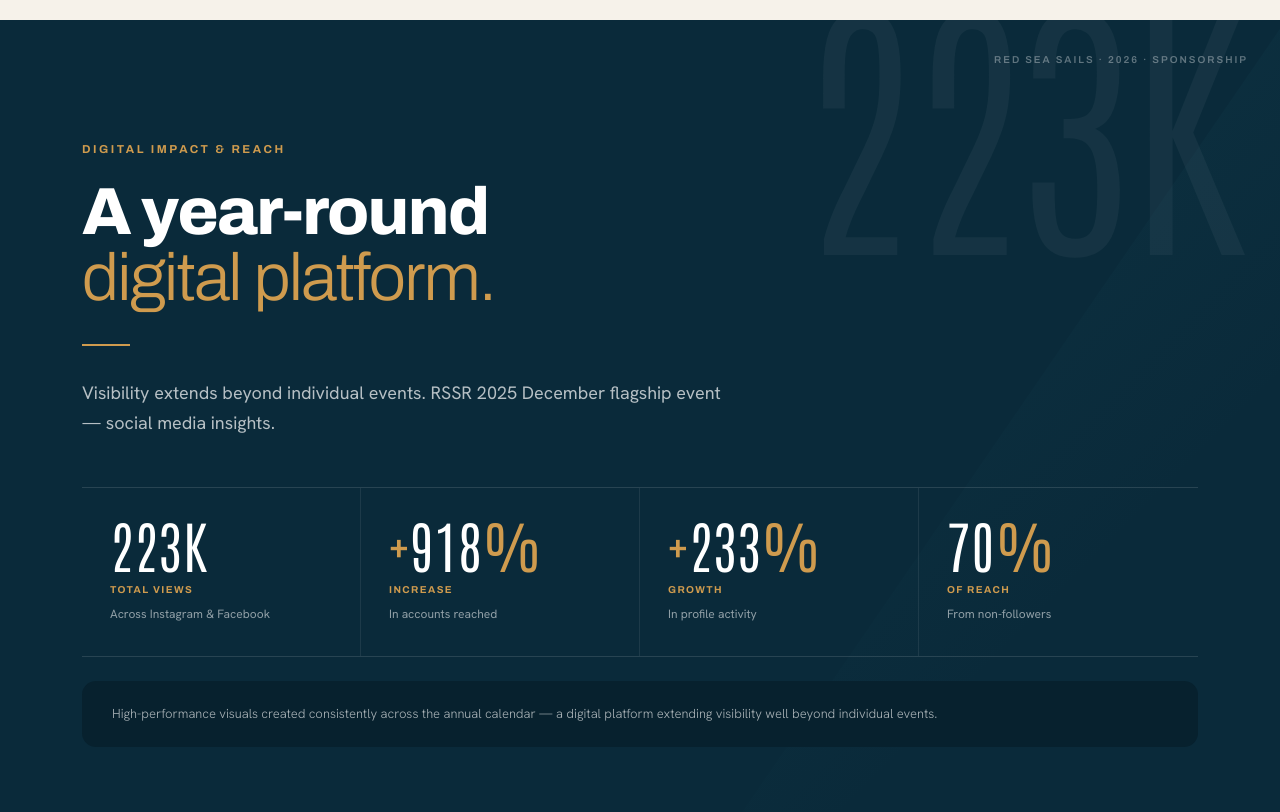
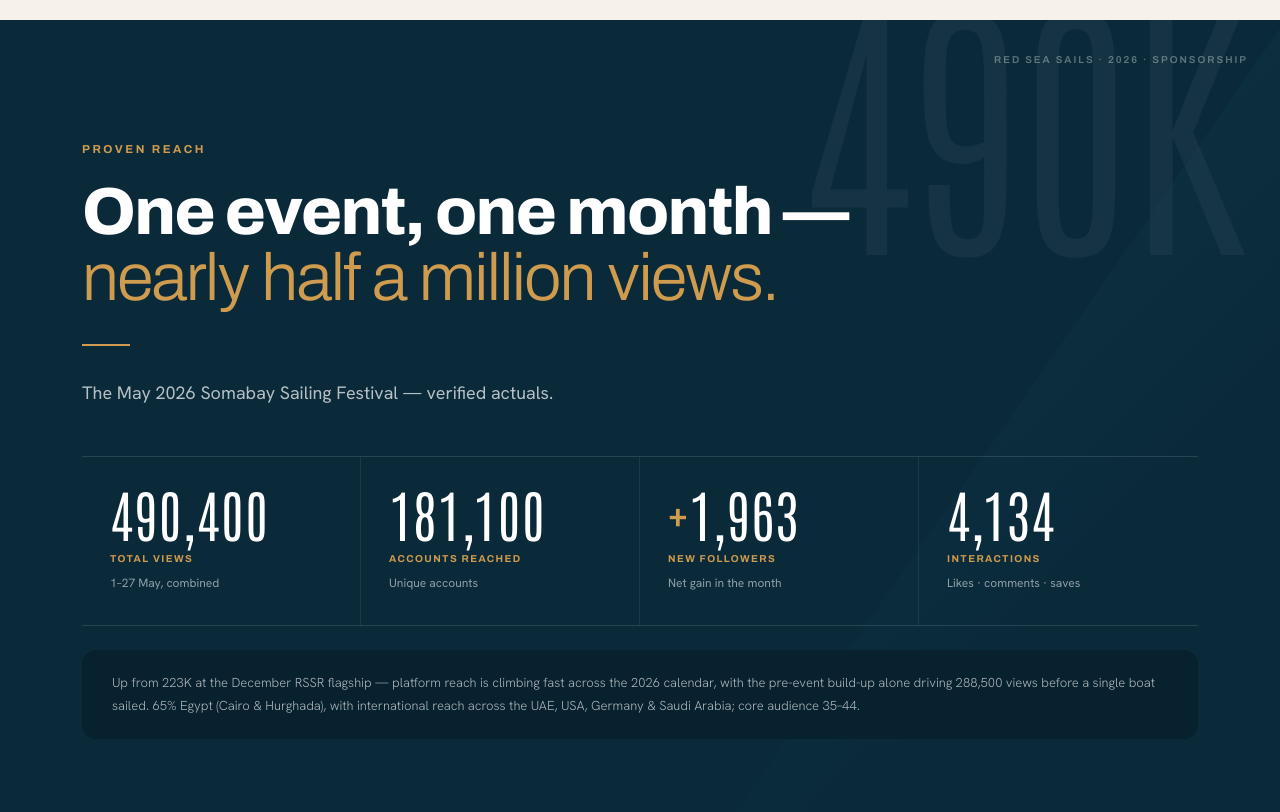
Before and after one commit to Mojo-xyz/partners2026, a website: page index.html in a window 1280 px wide. Shown: the part 9788-10600 px from the top of the page. Drawn offline with Linux system fonts and the light colour scheme.

Commit message:
Update digital impact section with May Soma Bay numbers

```diff
--- a/index.html
+++ b/index.html
@@ -612,15 +612,15 @@ table.data th.col-pp{color:var(--gold-soft)}
     <div class="rule"></div>
     <p class="lede">Experience the energy and atmosphere of Red Sea Sails through video highlights from past events. Full event footage and sponsor-activation examples available upon request.</p>
     <div class="reel-grid">
-      <a class="reel-card" href="https://www.redsearegatta.com" target="_blank" rel="noopener" style="background-image:url('reel-1.jpg');">
+      <a class="reel-card" href="https://www.instagram.com/reel/DTnNqEhjPkX" target="_blank" rel="noopener" style="background-image:url('reel-1.jpg');">
         <div class="reel-top"><span class="reel-acct">El Gouna · 2025</span><span class="reel-play"><svg width="12" height="14" viewBox="0 0 12 14"><path d="M0 0l12 7-12 7z" fill="#CF9B4E"/></svg></span></div>
         <div><div class="reel-views">Red Sea Sailing Regatta 2025</div><div class="reel-cap">Full event highlights · @redseasails</div></div>
       </a>
-      <a class="reel-card" href="https://www.redsearegatta.com" target="_blank" rel="noopener" style="background-image:url('reel-2.jpg');">
+      <a class="reel-card" href="https://www.instagram.com/reel/DSPDaIYjC5n" target="_blank" rel="noopener" style="background-image:url('reel-2.jpg');">
         <div class="reel-top"><span class="reel-acct">El Gouna · 2025</span><span class="reel-play"><svg width="12" height="14" viewBox="0 0 12 14"><path d="M0 0l12 7-12 7z" fill="#CF9B4E"/></svg></span></div>
         <div><div class="reel-views">2025 Teaser</div><div class="reel-cap">Event teaser · @redseasails</div></div>
       </a>
-      <a class="reel-card" href="https://www.redsearegatta.com" target="_blank" rel="noopener" style="background-image:url('reel-3.jpg');">
+      <a class="reel-card" href="https://www.instagram.com/reel/DSMvZiliOXd" target="_blank" rel="noopener" style="background-image:url('reel-3.jpg');">
         <div class="reel-top"><span class="reel-acct">El Gouna · 2025</span><span class="reel-play"><svg width="12" height="14" viewBox="0 0 12 14"><path d="M0 0l12 7-12 7z" fill="#CF9B4E"/></svg></span></div>
         <div><div class="reel-views">Regatta Vibes</div><div class="reel-cap">Atmosphere reel · @redseasails</div></div>
       </a>
@@ -631,30 +631,22 @@ table.data th.col-pp{color:var(--gold-soft)}
 <!-- ═══ 12 · DIGITAL IMPACT ═══ -->
 <section class="section s-sea" id="s-digital">
   <div class="sail-ornament"></div>
-  <div class="bignum" style="right:3%;top:-2%;font-size:clamp(150px,22vw,330px);">223K</div>
+  <div class="bignum" style="right:3%;top:-2%;font-size:clamp(150px,22vw,330px);">490K</div>
   <div class="corner">Red Sea Sails · 2026 · Sponsorship</div>
   <div class="wrap h-content" style="position:relative;z-index:2;">
-    <span class="eyebrow">Digital Impact &amp; Reach</span>
-    <h2 class="h-display">A year-round<br><em>digital platform.</em></h2>
+    <span class="eyebrow">Proven Reach</span>
+    <h2 class="h-display">One event, one month —<br><em>nearly half a million views.</em></h2>
     <div class="rule"></div>
-    <p class="lede">Visibility extends beyond individual events. RSSR 2025 December flagship event — social media insights.</p>
+    <p class="lede">The May 2026 Somabay Sailing Festival — verified actuals.</p>
     <div class="stat-heroes">
-      <div class="stat-hero"><div class="num">223K</div><div class="lbl">Total Views</div><div class="sub">Across Instagram &amp; Facebook</div></div>
-      <div class="stat-hero"><div class="num"><em>+</em>918<em>%</em></div><div class="lbl">Increase</div><div class="sub">In accounts reached</div></div>
-      <div class="stat-hero"><div class="num"><em>+</em>233<em>%</em></div><div class="lbl">Growth</div><div class="sub">In profile activity</div></div>
-      <div class="stat-hero"><div class="num">70<em>%</em></div><div class="lbl">Of Reach</div><div class="sub">From non-followers</div></div>
+      <div class="stat-hero"><div class="num">490,400</div><div class="lbl">Total Views</div><div class="sub">1–27 May, combined</div></div>
+      <div class="stat-hero"><div class="num">181,100</div><div class="lbl">Accounts Reached</div><div class="sub">Unique accounts</div></div>
+      <div class="stat-hero"><div class="num"><em>+</em>1,963</div><div class="lbl">New Followers</div><div class="sub">Net gain in the month</div></div>
+      <div class="stat-hero"><div class="num">4,134</div><div class="lbl">Interactions</div><div class="sub">Likes · comments · saves</div></div>
     </div>
-    <div class="note-strip">High-performance visuals created consistently across the annual calendar — a digital platform extending visibility well beyond individual events.</div>
+    <div class="note-strip">Up from 223K at the December RSSR flagship — platform reach is climbing fast across the 2026 calendar, with the pre-event build-up alone driving 288,500 views before a single boat sailed. 65% Egypt (Cairo &amp; Hurghada), with international reach across the UAE, USA, Germany &amp; Saudi Arabia; core audience 35–44.</div>
   </div>
 </section>
-
-<!-- IMAGE BREAK · FLAGSHIP -->
-<div class="img-break" style="background-image:url('flagship-racing.jpg');">
-  <div class="wrap">
-    <span class="eyebrow">The 2026 Flagship · Red Sea Sailing Regatta Vol. 3</span>
-    <h2>Four days of racing.<br><em>December 9–12.</em></h2>
-  </div>
-</div>
 
 <!-- ═══ 13 · THE 2026 FLAGSHIP EVENT ═══ -->
 <section class="section s-dark atmospheric" id="s-flagship">
```
Also changed, not shown: reel-1.jpg (added), reel-2.jpg (added), reel-3.jpg (added), 1 other file.
